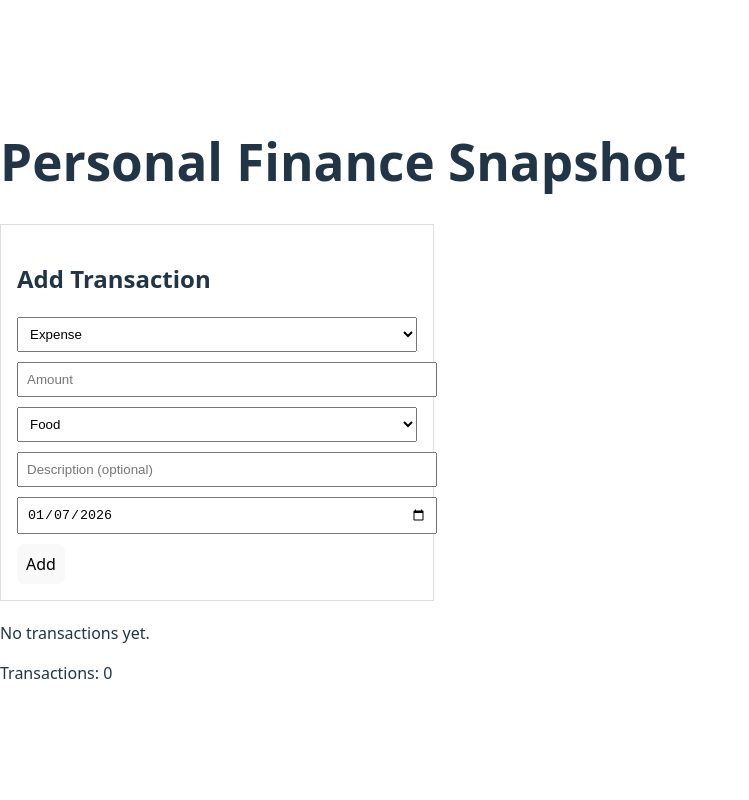
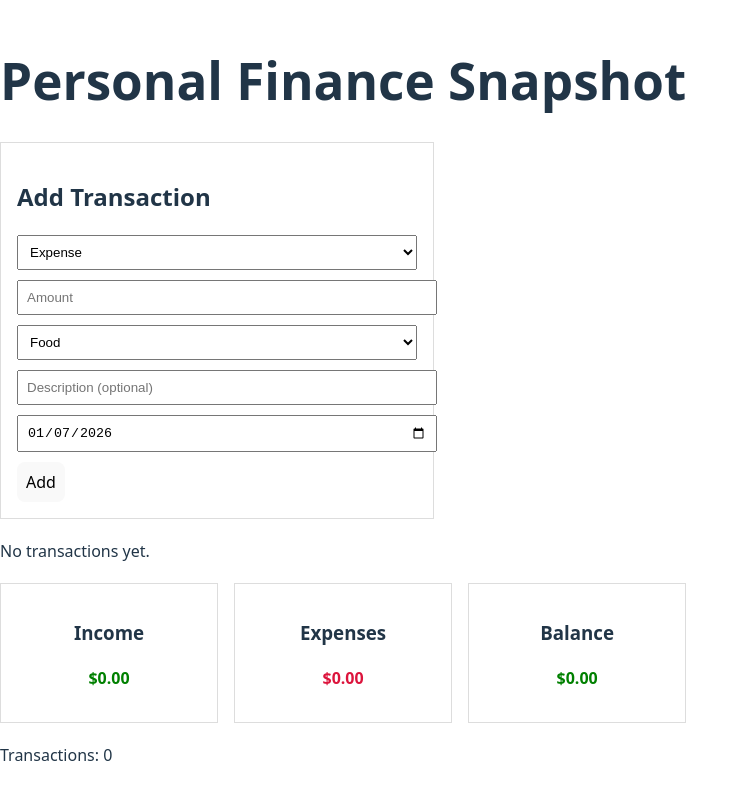
Before and after one commit to zypherson/personal-finance, a React (Vite) app: page / in a window 1280 px wide. Shown: the whole page, without its empty margins (0-749 px from the left). Built offline with nearby package versions, Linux system fonts and the light colour scheme.

Commit message:
added summary to app.jsx and styled summary component

```diff
--- a/src/App.jsx
+++ b/src/App.jsx
@@ -3,6 +3,8 @@ import { useState } from "react";
 import { getTransactions, saveTransactions } from "./utils/storage";
 import TransactionForm from "./components/TransactionForm";
 import TransactionList from "./components/TransactionList";
+import Summary from "./components/Summary";
+
 
 function App() {
   const [transactions, setTransactions] = useState(() =>
@@ -20,6 +22,8 @@ function App() {
       <h1>Personal Finance Snapshot</h1>
       <TransactionForm onAdd={addTransaction} />
       <TransactionList transactions={transactions} />
+      <Summary transactions={transactions} />
+
       <p>Transactions: {transactions.length}</p>
     </div>
   );
--- a/src/index.css
+++ b/src/index.css
@@ -109,3 +109,25 @@ button:focus-visible {
 .transaction-meta {
   text-align: right;
 }
+.summary {
+  display: flex;
+  gap: 16px;
+  margin: 20px 0;
+}
+
+.summary-card {
+  flex: 1;
+  padding: 16px;
+  border: 1px solid #ddd;
+  text-align: center;
+}
+
+.income {
+  color: green;
+  font-weight: bold;
+}
+
+.expense {
+  color: crimson;
+  font-weight: bold;
+}
```
